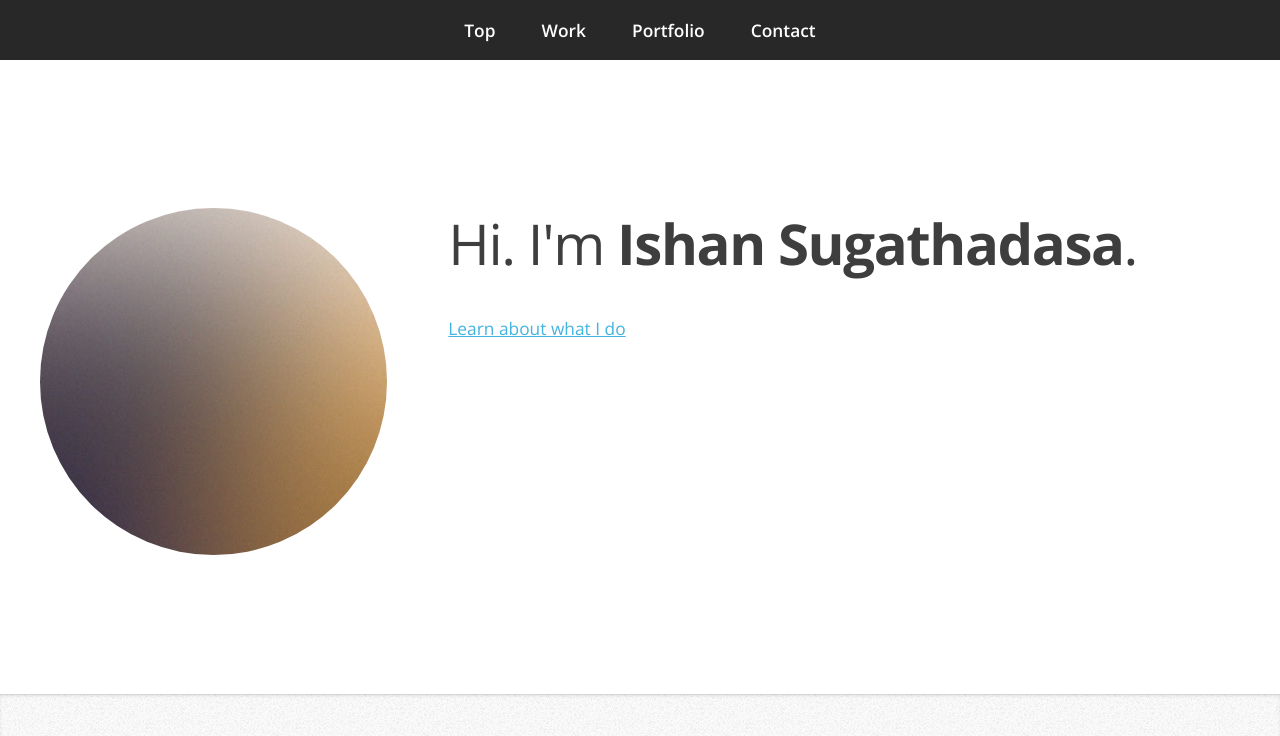
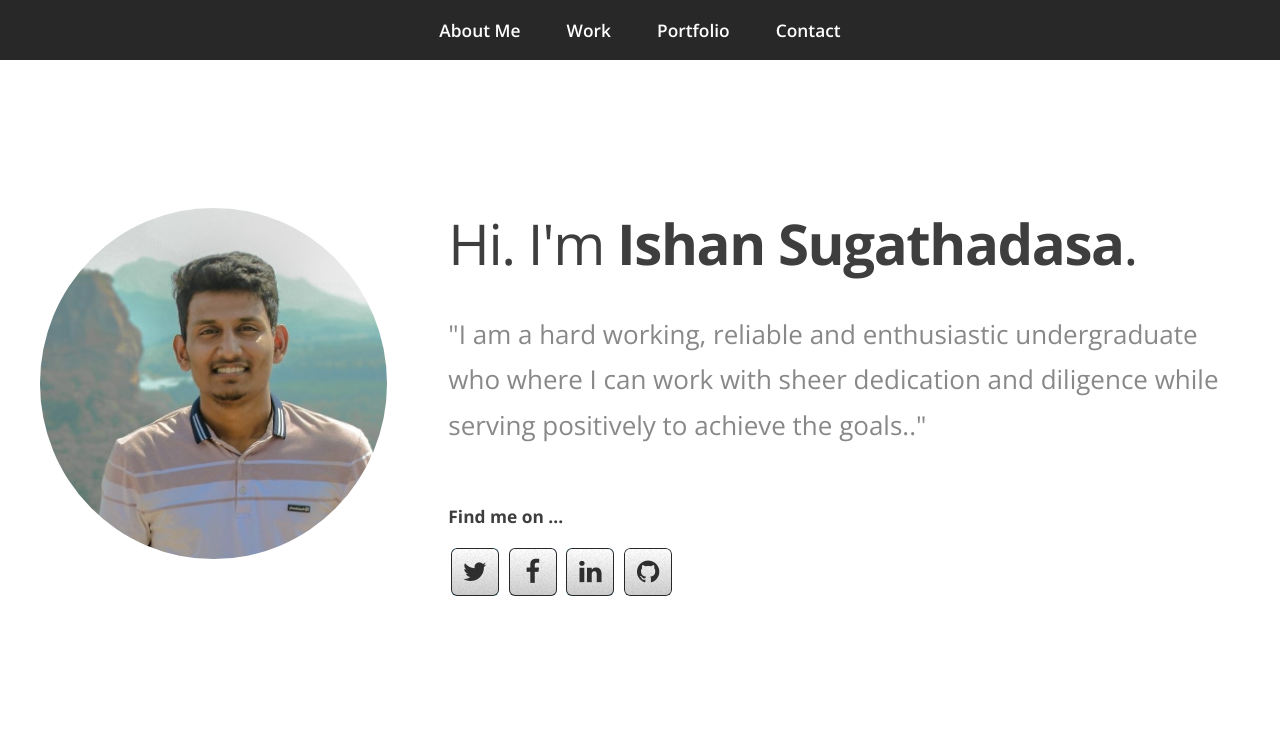
Before and after one commit to ishansugathadasa/Ishansugathadasa.github.io, a plain HTML site: page index.html in a window 1280 px wide. Shown: the top 736 px of the page. Drawn offline with nearby package versions, Linux system fonts and the light colour scheme.

Commit message:
edit about me 20%

```diff
--- a/css/style.css
+++ b/css/style.css
@@ -439,7 +439,7 @@
 				{
 					position: relative;
 					display: inline-block;
-					margin: 0.25em;
+					margin: 0.15em;
 					top: 0;
 				}
 
@@ -459,8 +459,8 @@
 					}
 
 					ul.social li a:before {
-						background-color: #444;
-						background-image: url('images/bg.png'),		-moz-linear-gradient(top, rgba(0,0,0,0), rgba(0,0,0,0.2));
+						background-color: rgb(255, 255, 255);
+						background-image: url('images/bg.png'),		-moz-linear-gradient(top, rgba(0, 0, 0, 0), rgba(0,0,0,0.2));
 						background-image: url('images/bg.png'),		-ms-linear-gradient(top, rgba(0,0,0,0), rgba(0,0,0,0.2));
 						background-image: url('images/bg.png'),		-o-linear-gradient(top, rgba(0,0,0,0), rgba(0,0,0,0.2));
 						background-image: url('images/bg.png'),		-webkit-linear-gradient(top, rgba(0,0,0,0), rgba(0,0,0,0.2));
--- a/index.html
+++ b/index.html
@@ -28,7 +28,7 @@
 		<!-- Nav -->
 			<nav id="nav">
 				<ul class="container">
-					<li><a href="#top">Top</a></li>
+					<li><a href="#top">About Me</a></li>
 					<li><a href="#work">Work</a></li>
 					<li><a href="#portfolio">Portfolio</a></li>
 					<li><a href="#contact">Contact</a></li>
@@ -40,14 +40,31 @@
 				<article class="container" id="top">
 					<div class="row">
 						<div class="4u">
-							<span class="image fit"><img src="images/pic00.jpg" alt="" /></span>
+							<span class="image fit"><img src="images/ishan.jpg" alt="" /></span>
 						</div>
 						<div class="8u">
 							<header>
 								<h1>Hi. I'm <strong>Ishan Sugathadasa</strong>.</h1>
 							</header>
-							<!-- <p>And this is <strong>Miniport</strong>, a free, fully responsive HTML5 site template designed by <a href="http://n33.co">AJ</a> for <a href="http://html5up.net">HTML5 UP</a> &amp; released under the <a href="http://html5up.net/license">CCA license</a>.</p> -->
-							<a href="#work" >Learn about what I do</a>
+							<p>"I am a hard working, reliable and enthusiastic undergraduate who
+								 where I can work with sheer dedication and
+								 diligence while serving positively to achieve the goals.."</p>
+							<!-- <a href="#work" >Learn about what I do</a>	 -->
+							<div class="8u">
+								<h5>Find me on ...</h5>
+								<ul class="social">
+									<li><a href="https://twitter.com/Ishan_Vinod95" class="icon fa-twitter"><span class="label">Twitter</span></a></li>
+									<li><a href="https://www.facebook.com/ishan.vinod.9/" class="icon fa-facebook"><span class="label">Facebook</span></a></li>
+									<!-- <li><a href="#" class="icon fa-dribbble"><span class="label">Dribbble</span></a></li> -->
+									<li><a href="https://www.linkedin.com/in/ishansugathadasa/" class="icon fa-linkedin"><span class="label">LinkedIn</span></a></li>
+									<!-- <li><a href="#" class="icon fa-tumblr"><span class="label">Tumblr</span></a></li> -->
+									<!-- <li><a href="#" class="icon fa-google-plus"><span class="label">Google+</span></a></li> -->
+									<li><a href="https://github.com/ishansugathadasa" class="icon fa-github"><span class="label">Github</span></a></li>
+								</ul>
+							</div>
+
+
+
 						</div>
 					</div>
 				</article>
```
Also changed, not shown: images/ishan.jpg (added), 1 other file.
